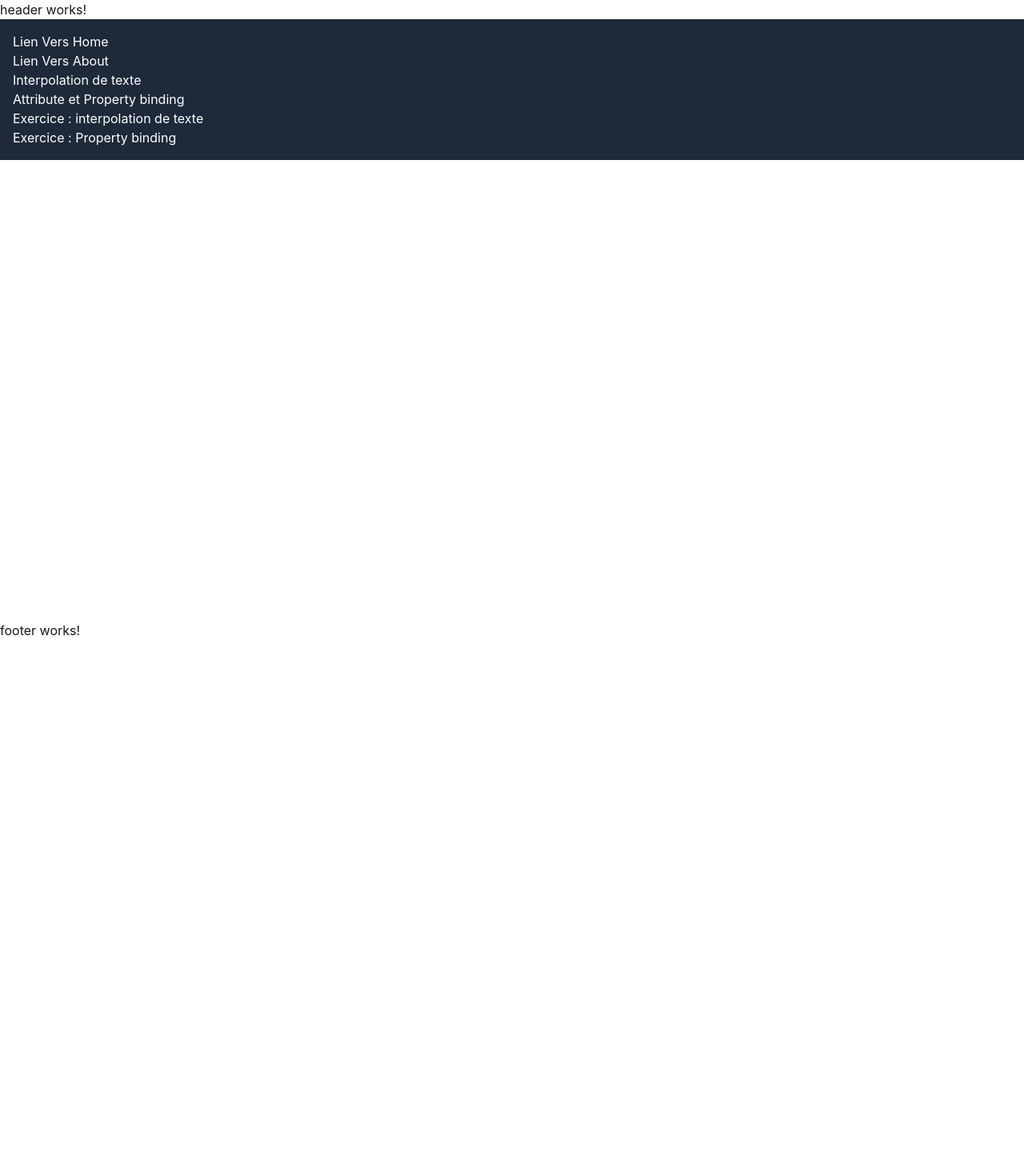
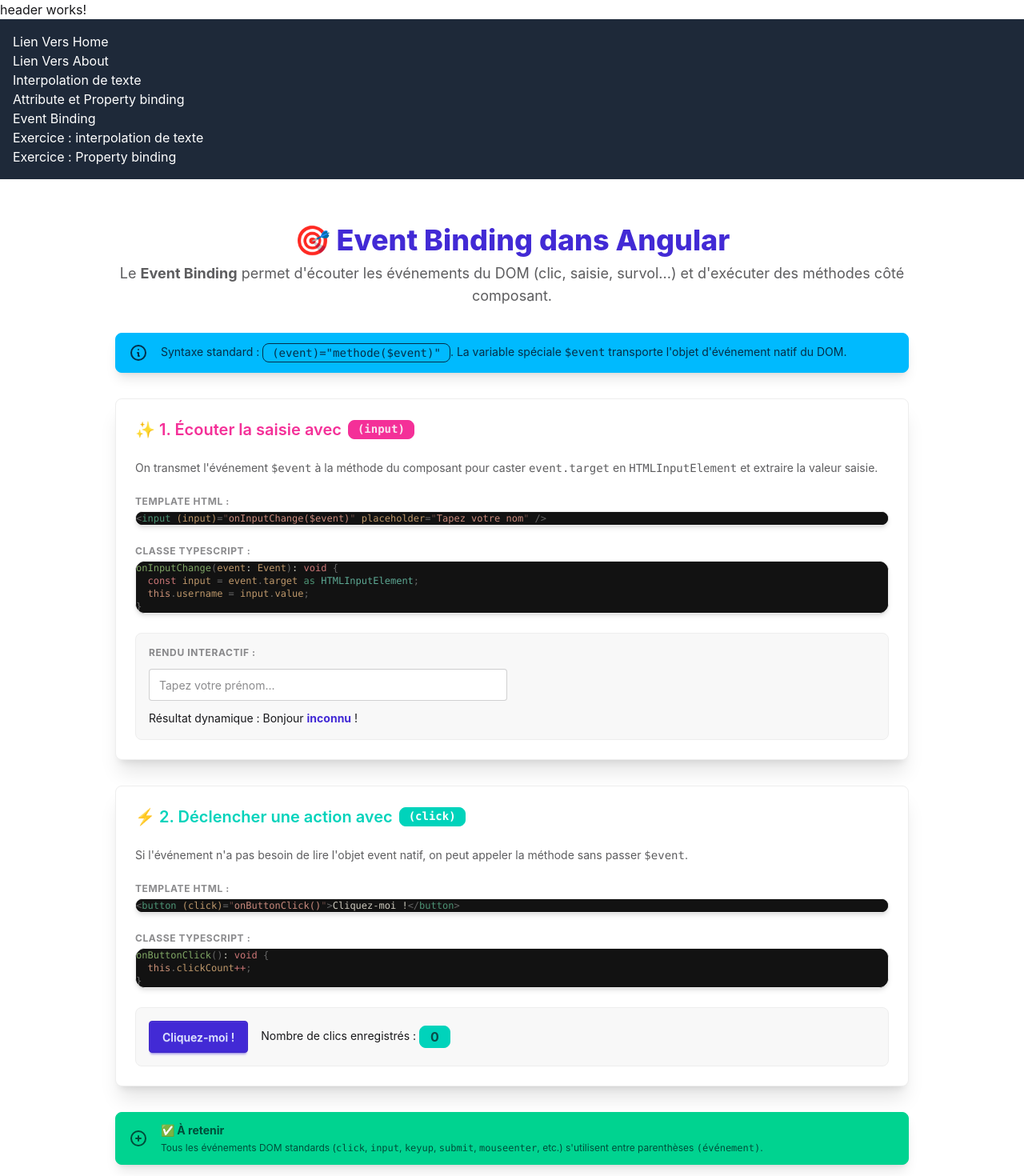
Before and after one commit to GuillaumeItier/cours-angular, an Angular app: page /event-binding-lesson in a window 1280 px wide. Before the commit this address led to /. Shown: the top 1470 px of the page at 80% size. Before the commit the page ends 800 px from the top, so only its background shows below. Built offline with nearby package versions, Linux system fonts and the light colour scheme.

Commit message:
feat: add event binding lesson page

```diff
--- a/src/app/app.routes.ts
+++ b/src/app/app.routes.ts
@@ -3,6 +3,7 @@ import { Routes } from '@angular/router';
 import { About } from './pages/about/about';
 import { TextInterpolationLesson } from './pages/lessons/text-interpolation-lesson/text-interpolation-lesson';
 import { AttributesBindingLesson } from './pages/lessons/attributes-binding-lesson/attributes-binding-lesson';
+import { EventBindingLesson } from './pages/lessons/event-binding-lesson/event-binding-lesson'
 import { TextInterpolationExercice } from './pages/exercices/text-interpolation-exercice/text-interpolation-exercice';
 import { PropertyBindingExercice } from './pages/exercices/property-binding-exercice/property-binding-exercice';
 export const routes: Routes = [
@@ -19,7 +20,9 @@ export const routes: Routes = [
   },
   { path: 'text-interpolation-lesson', component: TextInterpolationLesson },
   { path: 'attributes-binding-lesson', component: AttributesBindingLesson },
+  { path: 'event-binding-lesson', component: EventBindingLesson },
   { path: 'text-interpolation-exercice', component: TextInterpolationExercice },
   { path: 'property-binding-exercice', component: PropertyBindingExercice },
 
+
 ];
--- a/src/app/components/layouts/header/header.html
+++ b/src/app/components/layouts/header/header.html
@@ -6,6 +6,7 @@
       <li><a routerLink="/about">Lien Vers About</a></li>
       <li><a routerLink="/text-interpolation-lesson">Interpolation de texte</a></li>
       <li><a routerLink="/attributes-binding-lesson">Attribute et Property binding</a></li>
+      <li><a routerLink="/event-binding-lesson">Event Binding</a></li>
       <li><a routerLink="/text-interpolation-exercice">Exercice : interpolation de texte</a></li>
       <li><a routerLink="/property-binding-exercice">Exercice : Property binding</a></li>
     </ul>
--- /dev/null
+++ b/src/app/pages/lessons/event-binding-lesson/event-binding-lesson.html
@@ -0,0 +1,114 @@
+<div class="max-w-5xl mx-auto my-10 space-y-8 p-4">
+  <!-- 🟦 Titre principal -->
+  <div class="text-center space-y-2">
+    <h1 class="text-4xl font-extrabold text-primary">🎯 Event Binding dans Angular</h1>
+    <p class="text-base-content/70 text-lg">
+      Le <strong>Event Binding</strong> permet d'écouter les événements du DOM (clic, saisie, survol...) et d'exécuter des méthodes côté composant.
+    </p>
+  </div>
+
+  <!-- 💡 Règle de syntaxe -->
+  <div class="alert alert-info shadow-lg">
+    <svg xmlns="http://www.w3.org/2000/svg" class="stroke-current shrink-0 h-6 w-6" fill="none" viewBox="0 0 24 24">
+      <path stroke-linecap="round" stroke-linejoin="round" stroke-width="2"
+        d="M13 16h-1v-4h-1m1-4h.01M21 12A9 9 0 1 1 3 12a9 9 0 0 1 18 0z" />
+    </svg>
+    <span>
+      Syntaxe standard : <code class="badge badge-outline" ngNonBindable>(event)="methode($event)"</code>. La variable spéciale <code>$event</code> transporte l'objet d'événement natif du DOM.
+    </span>
+  </div>
+
+  <!-- 🟧 Exemple 1 : Saisie de texte ($event) -->
+  <div class="card bg-base-100 shadow-xl border border-base-300">
+    <div class="card-body space-y-4">
+      <h2 class="card-title text-secondary text-xl">✨ 1. Écouter la saisie avec <code class="badge badge-secondary">(input)</code></h2>
+      <p class="text-sm text-base-content/70">
+        On transmet l'événement <code>$event</code> à la méthode du composant pour caster <code>event.target</code> en <code>HTMLInputElement</code> et extraire la valeur saisie.
+      </p>
+
+      <!-- Extrait HTML -->
+      <div>
+        <span class="text-xs font-bold uppercase tracking-wider text-base-content/50 block mb-1">Template HTML :</span>
+        <div
+          class="rounded-xl overflow-hidden border border-base-300 bg-[#121212] text-xs font-mono [&>pre] :p-4! [&>pre]:m-0! [&>pre]:overflow-x-auto shadow-md"
+          [innerHTML]="codeInputHtml | shiki:'html':'vitesse-dark' | async">
+        </div>
+      </div>
+
+      <!-- Extrait TS -->
+      <div>
+        <span class="text-xs font-bold uppercase tracking-wider text-base-content/50 block mb-1">Classe TypeScript :</span>
+        <div
+          class="rounded-xl overflow-hidden border border-base-300 bg-[#121212] text-xs font-mono [&>pre] :p-4! [&>pre]:m-0! [&>pre]:overflow-x-auto shadow-md"
+          [innerHTML]="codeInputTs | shiki:'typescript':'vitesse-dark' | async">
+        </div>
+      </div>
+
+      <!-- Démo interactive -->
+      <div class="bg-base-200 p-4 rounded-lg border border-base-300 space-y-3">
+        <span class="text-xs font-bold uppercase tracking-wider text-base-content/50 block">Rendu interactif :</span>
+        <input
+          type="text"
+          placeholder="Tapez votre prénom..."
+          class="input input-bordered w-full max-w-md"
+          (input)="onInputChange($event)"
+          aria-label="Votre prénom" />
+        <p class="text-sm">
+          Résultat dynamique : Bonjour <span class="font-bold text-primary">{{ username || 'inconnu' }}</span> !
+        </p>
+      </div>
+    </div>
+  </div>
+
+  <!-- 🟨 Exemple 2 : Clic sur un bouton -->
+  <div class="card bg-base-100 shadow-xl border border-base-300">
+    <div class="card-body space-y-4">
+      <h2 class="card-title text-accent text-xl">⚡ 2. Déclencher une action avec <code class="badge badge-accent text-white">(click)</code></h2>
+      <p class="text-sm text-base-content/70">
+        Si l'événement n'a pas besoin de lire l'objet event natif, on peut appeler la méthode sans passer <code>$event</code>.
+      </p>
+
+      <!-- Extrait HTML -->
+      <div>
+        <span class="text-xs font-bold uppercase tracking-wider text-base-content/50 block mb-1">Template HTML :</span>
+        <div
+          class="rounded-xl overflow-hidden border border-base-300 bg-[#121212] text-xs font-mono [&>pre] :p-4! [&>pre]:m-0! [&>pre]:overflow-x-auto shadow-md"
+          [innerHTML]="codeClickHtml | shiki:'html':'vitesse-dark' | async">
+        </div>
+      </div>
+
+      <!-- Extrait TS -->
+      <div>
+        <span class="text-xs font-bold uppercase tracking-wider text-base-content/50 block mb-1">Classe TypeScript :</span>
+        <div
+          class="rounded-xl overflow-hidden border border-base-300 bg-[#121212] text-xs font-mono [&>pre] :p-4! [&>pre]:m-0! [&>pre]:overflow-x-auto shadow-md"
+          [innerHTML]="codeClickTs | shiki:'typescript':'vitesse-dark' | async">
+        </div>
+      </div>
+
+      <!-- Démo interactive -->
+      <div class="bg-base-200 p-4 rounded-lg border border-base-300 flex flex-col sm:flex-row sm:items-center gap-4">
+        <button class="btn btn-primary" (click)="onButtonClick()">
+          Cliquez-moi !
+        </button>
+        <p class="text-sm">
+          Nombre de clics enregistrés : <span class="badge badge-accent badge-lg font-bold">{{ clickCount }}</span>
+        </p>
+      </div>
+    </div>
+  </div>
+
+  <!-- 🟩 Récapitulatif -->
+  <div class="alert alert-success shadow-lg">
+    <svg xmlns="http://www.w3.org/2000/svg" class="stroke-current shrink-0 h-6 w-6" fill="none" viewBox="0 0 24 24">
+      <path stroke-linecap="round" stroke-linejoin="round" stroke-width="2"
+        d="M9 12h6m-3-3v6m9-3a9 9 0 1 1-18 0 9 9 0 0 1 18 0z" />
+    </svg>
+    <div>
+      <h4 class="font-bold text-sm">✅ À retenir</h4>
+      <p class="text-xs mt-1">
+        Tous les événements DOM standards (<code>click</code>, <code>input</code>, <code>keyup</code>, <code>submit</code>, <code>mouseenter</code>, etc.) s'utilisent entre parenthèses <code>(événement)</code>.
+      </p>
+    </div>
+  </div>
+</div>
--- /dev/null
+++ b/src/app/pages/lessons/event-binding-lesson/event-binding-lesson.ts
@@ -0,0 +1,38 @@
+import { Component } from '@angular/core';
+import { AsyncPipe } from '@angular/common';
+import { ShikiPipe } from '../../../pipes/shiki.pipe';
+
+@Component({
+  selector: 'app-event-binding-lesson',
+  imports: [AsyncPipe, ShikiPipe],
+  styleUrl: './event-binding-lesson.css',
+  templateUrl: './event-binding-lesson.html',
+})
+export class EventBindingLesson {
+  // Variables d'état pour la démonstration
+  username: string = '';
+  clickCount: number = 0;
+
+  // Snippets de code pour Shiki
+  codeInputHtml: string = `<input (input)="onInputChange($event)" placeholder="Tapez votre nom" />`;
+  codeInputTs: string = `onInputChange(event: Event): void {
+  const input = event.target as HTMLInputElement;
+  this.username = input.value;
+}`;
+
+  codeClickHtml: string = `<button (click)="onButtonClick()">Cliquez-moi !</button>`;
+  codeClickTs: string = `onButtonClick(): void {
+  this.clickCount++;
+}`;
+
+  // Méthodes événementielles
+  onInputChange(event: Event): void {
+    console.log('Input event:', event);
+    const input = event.target as HTMLInputElement;
+    this.username = input.value;
+  }
+
+  onButtonClick(): void {
+    this.clickCount++;
+  }
+}
```
Also changed, not shown: src/app/pages/lessons/event-binding-lesson/event-binding-lesson.css (added), 1 other file (tests, documents, lock files or other folders).
